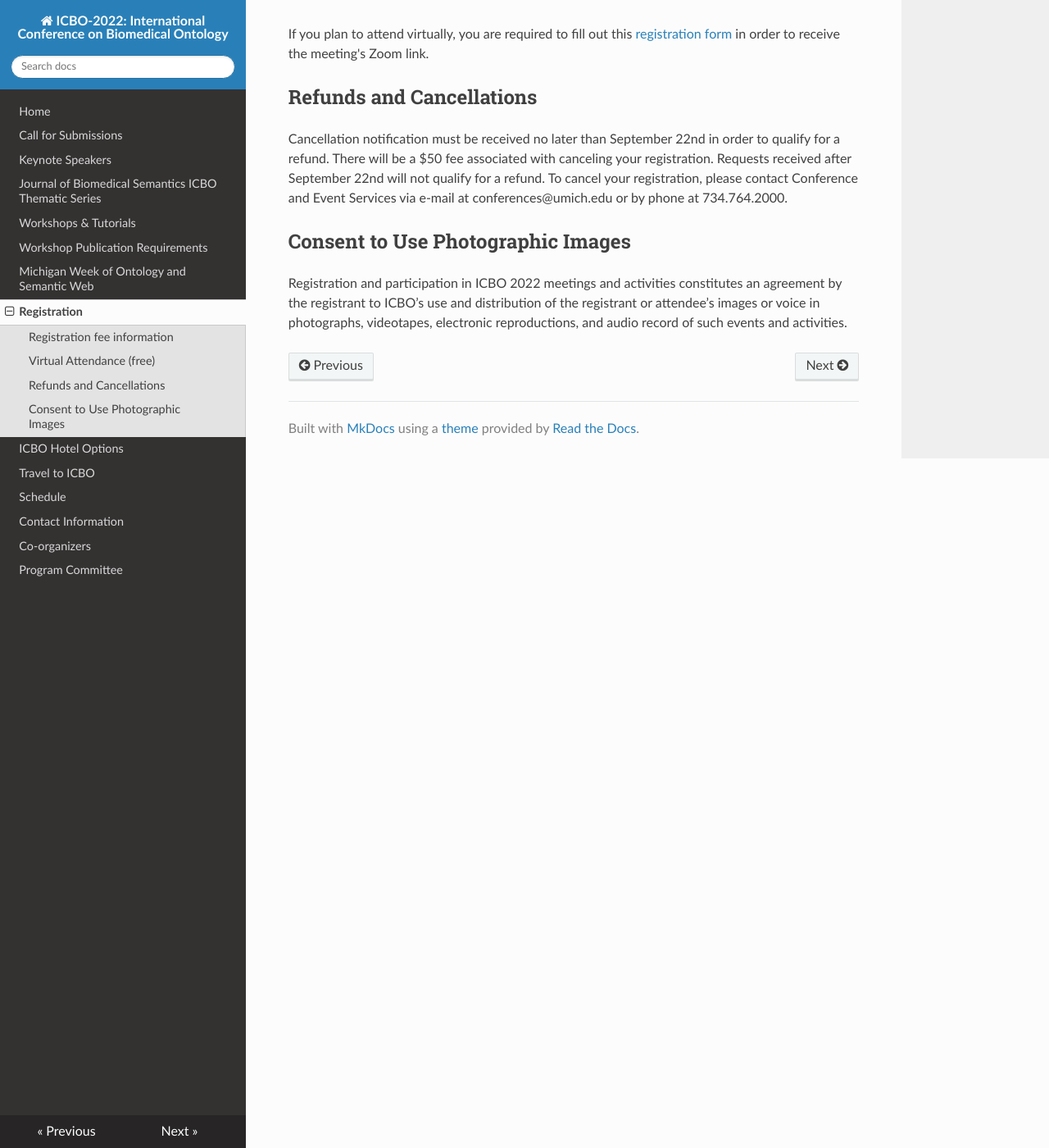
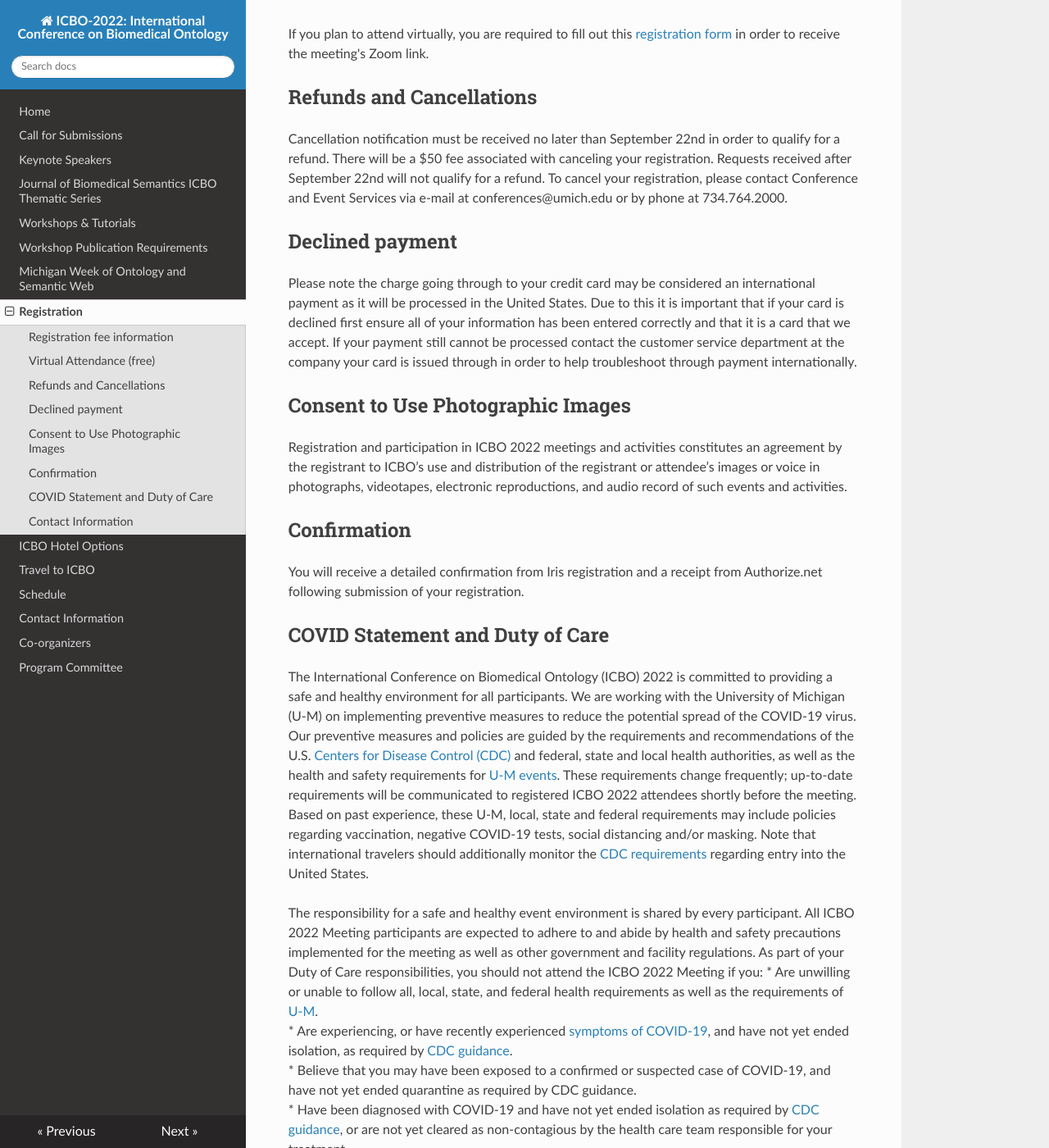
Before and after one commit to johnbeve/BFO-Organization, an MkDocs documentation site: the page built from docs/icbo-registration.md, in a window 1280 px wide and 1400 px high, scrolled down 1082 px. Shown: the whole window at 82% size. Built offline with MkDocs 1.6.1, drawn with Linux system fonts in a browser that asks for light colours; nearby versions of some CDN libraries; some of the changed text lies outside the part shown.

Commit message:
Update icbo-registration.md

```diff
--- a/docs/icbo-registration.md
+++ b/docs/icbo-registration.md
@@ -42,6 +42,31 @@ If you plan to attend virtually, you are required to fill out this [registration
 
 Cancellation notification must be received no later than September 22nd in order to qualify for a refund. There will be a $50 fee associated with canceling your registration. Requests received after September 22nd will not qualify for a refund. To cancel your registration, please contact Conference and Event Services via e-mail at conferences@umich.edu or by phone at 734.764.2000.
 
+## Declined payment
+Please note the charge going through to your credit card may be considered an international payment as it will be processed in the United States. Due to this it is important that if your card is declined first ensure all of your information has been entered correctly and that it is a card that we accept. If your payment still cannot be processed contact the customer service department at the company your card is issued through in order to help troubleshoot through payment internationally.
+
 ## Consent to Use Photographic Images
 
 Registration and participation in ICBO 2022 meetings and activities constitutes an agreement by the registrant to ICBO’s use and distribution of the registrant or attendee’s images or voice in photographs, videotapes, electronic reproductions, and audio record of such events and activities.
+
+## Confirmation
+You will receive a detailed confirmation from Iris registration and a receipt from Authorize.net following submission of your registration.
+
+## COVID Statement and Duty of Care
+The International Conference on Biomedical Ontology (ICBO) 2022 is committed to providing a safe and healthy environment for all participants. We are working with the University of Michigan (U-M) on implementing preventive measures to reduce the potential spread of the COVID-19 virus. Our preventive measures and policies are guided by the requirements and recommendations of the U.S. [Centers for Disease Control (CDC)](https://www.cdc.gov/coronavirus/2019-nCoV/index.html) and federal, state and local health authorities, as well as the health and safety requirements for [U-M events](https://healthresponse.umich.edu/faqs/#events-gatherings). These requirements change frequently; up-to-date requirements will be communicated to registered ICBO 2022 attendees shortly before the meeting. Based on past experience, these U-M, local, state and federal requirements may include policies regarding vaccination, negative COVID-19 tests, social distancing and/or masking. Note that international travelers should additionally monitor the [CDC requirements](https://www.cdc.gov/coronavirus/2019-ncov/travelers/international-travel/index.html?CDC_AA_refVal=https%3A%2F%2Fwww.cdc.gov%2Fcoronavirus%2F2019-ncov%2Ftravelers%2Ftesting-international-air-travelers.html) regarding entry into the United States.
+
+The responsibility for a safe and healthy event environment is shared by every participant. All ICBO 2022 Meeting participants are expected to adhere to and abide by health and safety precautions implemented for the meeting as well as other government and facility regulations. As part of your Duty of Care responsibilities, you should not attend the ICBO 2022 Meeting if you:
+* Are unwilling or unable to follow all, local, state, and federal health requirements as well as the requirements of [U-M](alendar.google.com/calendar/u/0/r?tab=mc).
+* Are experiencing, or have recently experienced [symptoms of COVID-19](https://www.cdc.gov/coronavirus/2019-ncov/symptoms-testing/symptoms.html), and have not yet ended isolation, as required by [CDC guidance](https://www.cdc.gov/coronavirus/2019-ncov/your-health/isolation.html?CDC_AA_refVal=https%3A%2F%2Fwww.cdc.gov%2Fcoronavirus%2F2019-ncov%2Fyour-health%2Fquarantine-isolation.html).
+* Believe that you may have been exposed to a confirmed or suspected case of COVID-19, and have not yet ended quarantine as required by CDC guidance.
+* Have been diagnosed with COVID-19 and have not yet ended isolation as required by [CDC guidance](https://www.cdc.gov/coronavirus/2019-ncov/your-health/isolation.html?CDC_AA_refVal=https%3A%2F%2Fwww.cdc.gov%2Fcoronavirus%2F2019-ncov%2Fyour-health%2Fquarantine-isolation.html), or are not yet cleared as non-contagious by the health care team responsible for your treatment.
+
+Please note that by checking the ICBO 2022 Policies box during the registration process, you agree to adhere to the precautions and policies contained herein and acknowledge and understand that you are knowingly and freely assuming all risks related to illness and infectious diseases, such as COVID-19, by attending this event. You understand that refusal to adhere to these policies and abide by these precautions may result in immediate removal from the event and cancellation of the registration, without receiving a refund.
+
+All policies, including those contained herein, are subject to change.
+
+## Contact Information
+For questions regarding registration please contact:
+University of Michigan, Conference and Event Services
+734.764.2000 - phone
+conferences@umich.edu
```
